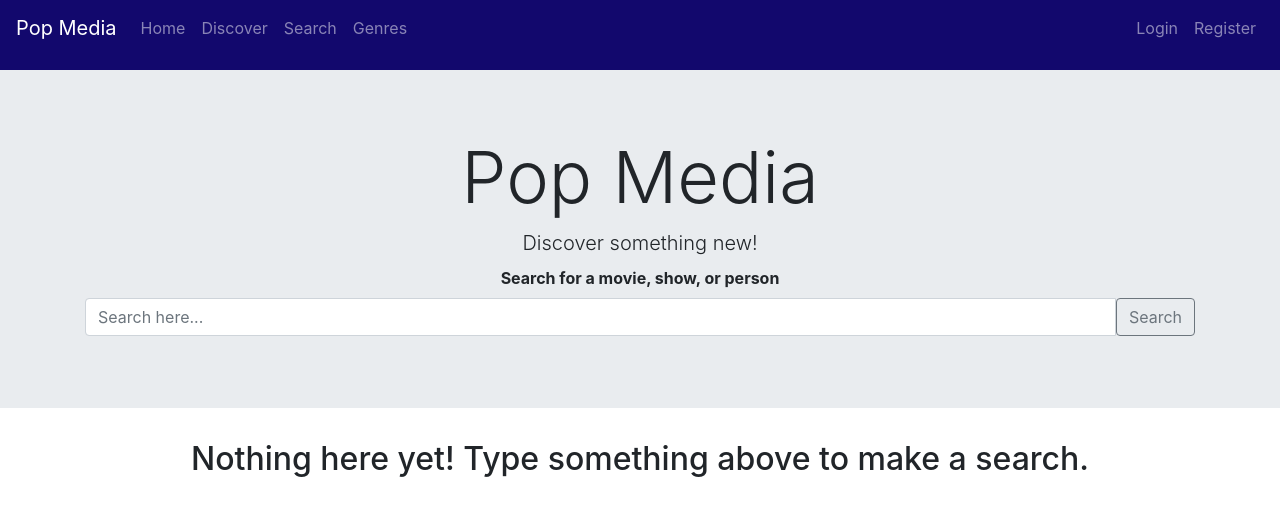
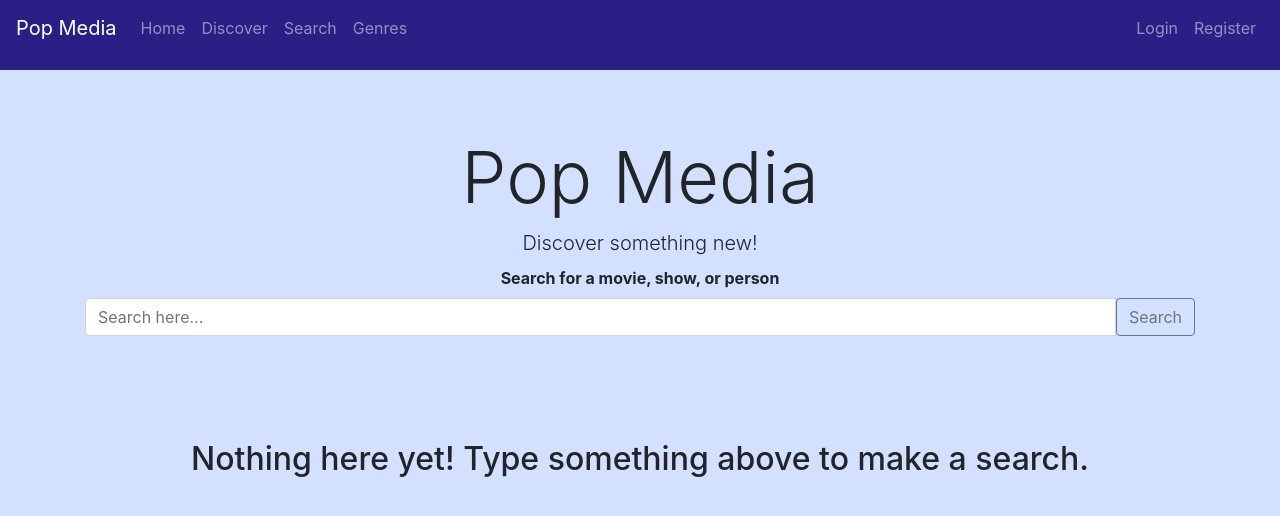
Before and after one commit to caleblmyers/find-a-flick, a React (Create React App) app in the folder client/: page /results in a window 1280 px wide. Shown: the top 516 px of the page. Built offline with nearby package versions, Linux system fonts and the light colour scheme.

Commit message:
testing color schemes

```diff
--- a/client/src/components/App/App.css
+++ b/client/src/components/App/App.css
@@ -1,14 +1,15 @@
 .App {
   text-align: center;
+  min-height: 100vh;
 }
 .dropdown-item:active {
   background: none;
 }
-/*
 #app-body {
-  margin-left: 180px
+  min-height: calc(100vh - 70px);
 }
 
+/*
 @media only screen and (max-width: 992px) {
   .SideNav {
     display: none;
@@ -20,3 +21,36 @@
 .pointer {
   cursor: pointer;
 }
+.jumbotron {
+  background-color: inherit;
+}
+.bg-purple-xlt {
+  background-color: #e1e9ff;
+}
+.bg-purple-lt {
+  background-color: #d4e0ff;
+}
+.bg-green-lt {
+  background-color: #d4ffde;
+}
+.bg-blue-lt {
+  background-color: #d4fff3;
+}
+.bg-teal {
+  background-color: #e0ffd4;
+}
+.text-teal {
+  color: #e0ffd4;
+}
+.bg-popcorn {
+  background-color: #fff7e2
+}
+.text-popcorn {
+  color: #fff3d4
+}
+.bg-red-lt {
+  background-color: #ff447f
+}
+.text-red-lt {
+  color: #ff447f
+}
--- a/client/src/components/App/App.js
+++ b/client/src/components/App/App.js
@@ -63,7 +63,7 @@ class App extends Component {
           <div className='App'>
             <Navigation />
             {/* <SideNav /> */}
-            <div id="app-body">
+            <div className="bg-purple-lt" id="app-body">
               <Switch>
                 <Route exact path='/' component={Home} />
                 <Route path='/genres' component={Genres} />
--- a/client/src/components/CastSlider/index.js
+++ b/client/src/components/CastSlider/index.js
@@ -4,7 +4,7 @@ import { Link } from 'react-router-dom'
 class CastSlider extends Component {
   state = {
     slide: 1,
-    maxSlide: Math.floor(this.props.cast.length / 5)
+    maxSlide: Math.ceil(this.props.cast.length / 5)
   }
 
   changeSlide = (slide, e) => {
--- a/client/src/components/Navigation/index.js
+++ b/client/src/components/Navigation/index.js
@@ -21,7 +21,7 @@ class Navigation extends Component {
     const targetClass = `collapse navbar-collapse ${!collapsed && 'show'}`;
 
     return (
-      <div className='Navigation sticky-top'>
+      <div className='Navigation sticky-top bg-navy'>
         <nav className='navbar navbar-dark navbar-expand-lg'>
           <Link className='navbar-brand' to='/'>Pop Media</Link>
           <button className={togglerClass} onClick={this.toggleCollapse} data-toggle='collapse' data-target='#navbarSupportedContent' aria-controls='navbarSupportedContent' aria-expanded='false' aria-label='Toggle navigation'>
--- a/client/src/components/Navigation/style.css
+++ b/client/src/components/Navigation/style.css
@@ -1,5 +1,8 @@
 .Navigation {
-  background-color: rgb(18, 8, 109);
   color: white;
   min-height: 70px;
 }
+
+.bg-navy {
+  background-color: rgb(41, 31, 133);
+}
--- a/client/src/pages/SearchResults/index.js
+++ b/client/src/pages/SearchResults/index.js
@@ -27,7 +27,7 @@ class SearchResults extends Component {
   render() {
     return (
       <div className='SearchResults'>
-        <div className="jumbotron jumbotron-fluid">
+        <div className="bg-purple-lt jumbotron jumbotron-fluid">
           <div className="container">
             <div className="display-3">Pop Media</div>
             <div className="lead pt-2">Discover something new!</div>
```
